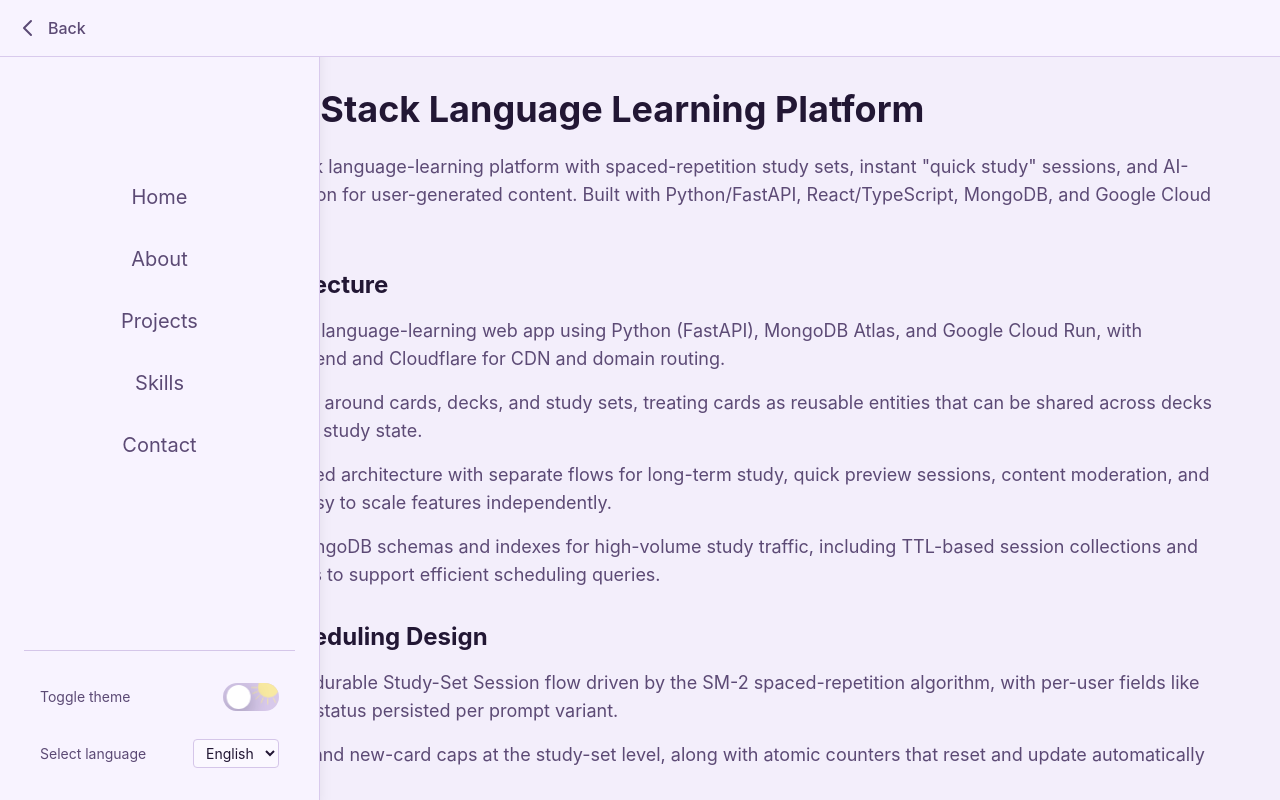
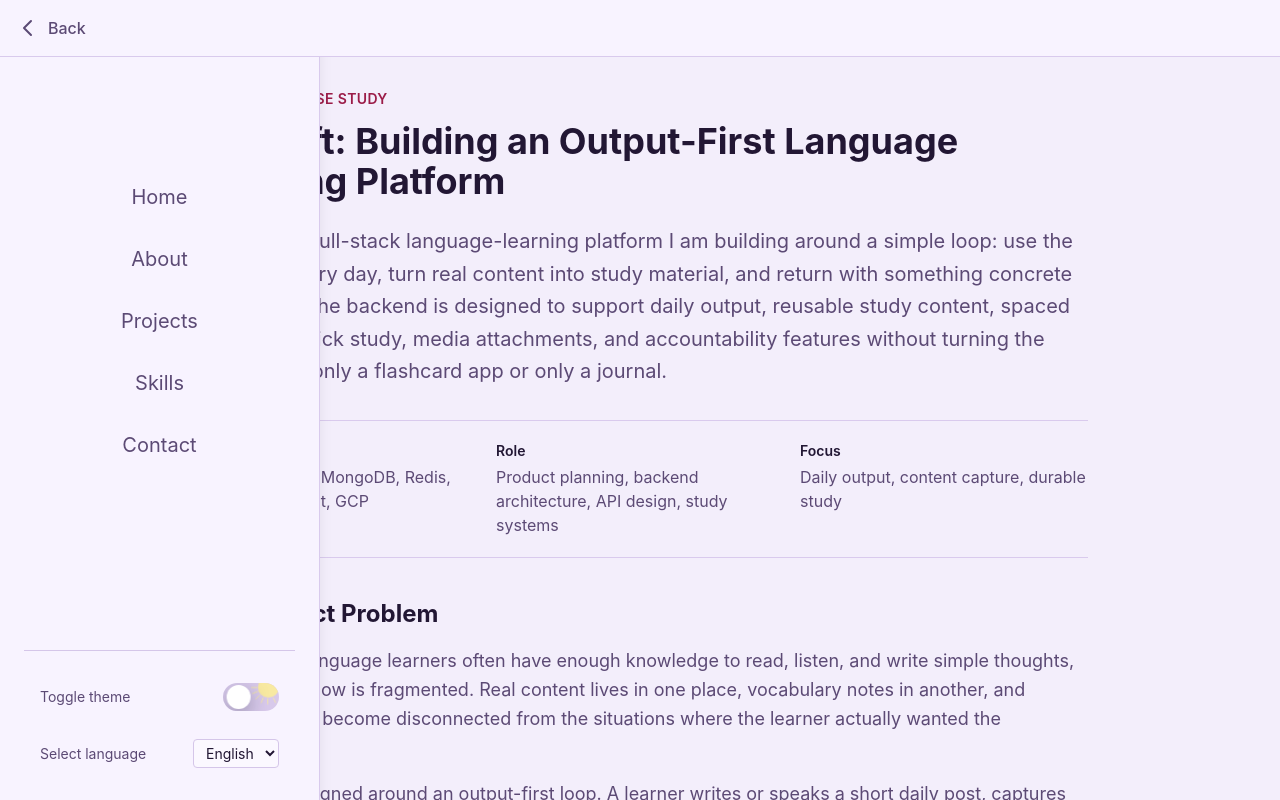
Before and after one commit to admlars2/PortfolioSite, a React (Vite) app: page /lang-lift in a window 1280 px wide. Built offline with nearby package versions, Linux system fonts and the light colour scheme.

Commit message:
Update LangLift portfolio case study

```diff
--- a/src/i18n/locales/en.json
+++ b/src/i18n/locales/en.json
@@ -24,8 +24,8 @@
       "items": [
         {
           "id": "lang-lift",
-          "title": "LangLift – Full-Stack Language Learning Platform",
-          "description": "Designed and built a full-stack language-learning platform with spaced-repetition study sets, instant \"quick study\" sessions, and AI-assisted moderation/verification for user-generated content (Python/FastAPI, React/TypeScript, MongoDB, GCP).",
+          "title": "LangLift - Output-First Language Learning Platform",
+          "description": "Building a full-stack language-learning platform that connects daily writing, real-content vocabulary capture, spaced-repetition study sets, quick study sessions, and visibility-aware accountability features (Python/FastAPI, React/TypeScript, MongoDB, Redis, GCP).",
           "route": "/lang-lift",
           "emoji": "📚",
           "imagePosition": "left"
@@ -141,36 +141,40 @@
   },
   "projects": {
     "langLift": {
-      "title": "LangLift – Full-Stack Language Learning Platform",
-      "summary": "Designed and built a full-stack language-learning platform with spaced-repetition study sets, instant \"quick study\" sessions, and AI-assisted moderation/verification for user-generated content. Built with Python/FastAPI, React/TypeScript, MongoDB, and Google Cloud Platform.",
-      "architectureHeading": "Core System & Architecture",
-      "architectureBody1": "Architected the backend for a language-learning web app using Python (FastAPI), MongoDB Atlas, and Google Cloud Run, with React/TypeScript on the frontend and Cloudflare for CDN and domain routing.",
-      "architectureBody2": "Designed the core data model around cards, decks, and study sets, treating cards as reusable entities that can be shared across decks and personalized via per-user study state.",
-      "architectureBody3": "Implemented a service-oriented architecture with separate flows for long-term study, quick preview sessions, content moderation, and card verification, making it easy to scale features independently.",
-      "architectureBody4": "Defined and implemented MongoDB schemas and indexes for high-volume study traffic, including TTL-based session collections and due-date-indexed study cards to support efficient scheduling queries.",
-      "studySystemHeading": "Study Set / SM-2 Scheduling Design",
-      "studySystemBody1": "Designed and documented a durable Study-Set Session flow driven by the SM-2 spaced-repetition algorithm, with per-user fields like ease, interval, due, reps, and status persisted per prompt variant.",
-      "studySystemBody2": "Implemented per-day review and new-card caps at the study-set level, along with atomic counters that reset and update automatically based on date boundaries.",
-      "studySystemBody3": "Built a session system that maintains a 30-card queue with a 5-card front-end buffer, dynamically refilling from due reviews and new cards while respecting the user's daily limits.",
-      "studySystemBody4": "Designed a robust answer pipeline where each answer atomically pops the next study card, runs the SM-2 update, updates daily stats, refills the queue when it falls below a threshold, and returns the next hydrated card and updated stats.",
-      "quickStudyHeading": "Quick Study / \"Cram\" Flow",
-      "quickStudyBody1": "Designed a separate Quick Study session flow for instant, low-friction deck review that intentionally avoids touching the user's long-term SM-2 data.",
-      "quickStudyBody2": "Implemented a lightweight quick_study_session collection with TTL (~2 hours), tracking user_id, deck_id, seen_ids, and a small queue of card variants.",
-      "quickStudyBody3": "Built a queue refill algorithm that scans deck cards in deck order, applies a prompt-offset rule to space front/back variants, skips cards already seen, and maintains up to 30 pending items while the client always holds 5 in memory.",
-      "moderationHeading": "Moderation System (Safety & Trust)",
-      "moderationBody1": "Designed an automated moderation pipeline for user-generated cards and decks that combines first-pass scoring with Google Perspective API for toxicity/profanity, followed by secondary LLM-based review (Claude 3, GPT-4o) for nuanced decisions.",
-      "moderationBody2": "Defined a Moderation Document schema to track each flagged item with fields for content type, submitter, initial toxicity scores, LLM verdict and reasoning, status, and resolution notes.",
-      "moderationBody3": "Integrated moderation status directly into card/deck metadata so the UI can hide or downgrade risky content, with a planned admin dashboard for reviewing unresolved moderation docs.",
-      "verificationHeading": "Verification System (Quality & Accuracy)",
-      "verificationBody1": "Designed a card verification pipeline to improve accuracy and trust in definitions, supporting both manual requests from high-tier premium users and automatic triggers when cards become popular.",
-      "verificationBody2": "Created a per-language verification metadata block on each card (status, last_verified_at, method, verifier) so users can see which translations have been AI- or human-verified.",
-      "verificationBody3": "Implemented language-level AI validation settings allowing creators to decide which languages use AI auto-verification vs manual control, with AI models checking grammar, factual accuracy, and cross-language alignment.",
-      "resilienceHeading": "Resilience & Real-World Usage",
-      "resilienceBody1": "Designed APIs and flows to be resilient to real-world usage: double taps, multi-tab sessions, flaky networks, and partial offline usage.",
-      "resilienceBody2": "Added guardrails for multi-tab and offline usage (idempotent answer endpoints, optional active_tab_token, offline answer queues on the client), preventing double-counting and race conditions.",
-      "resilienceBody3": "Planned an offline premium mode that preloads ~1,000 upcoming cards, runs SM-2 locally, logs answers client-side, and replays them on the server for reconciliation.",
-      "conclusionHeading": "Conclusion",
-      "conclusion": "This project demonstrates expertise in full-stack architecture, algorithm design (SM-2 spaced repetition), AI/ML integration, and building production-ready systems that handle real-world edge cases. Separated \"long-term learning\" (SM-2 Study Sets) from \"quick preview/cram\" (Quick Study) to match real learner workflows while avoiding noise in spaced-repetition statistics."
+      "caseStudyLabel": "Engineering case study",
+      "title": "LangLift: Building an Output-First Language Learning Platform",
+      "summary": "LangLift is a full-stack language-learning platform I am building around a simple loop: use the language every day, turn real content into study material, and return with something concrete to practice. The backend is designed to support daily output, reusable study content, spaced repetition, quick study, media attachments, and accountability features without turning the product into only a flashcard app or only a journal.",
+      "stackLabel": "Stack",
+      "stackValue": "Python, FastAPI, MongoDB, Redis, React, TypeScript, GCP",
+      "roleLabel": "Role",
+      "roleValue": "Product planning, backend architecture, API design, study systems",
+      "focusLabel": "Focus",
+      "focusValue": "Daily output, content capture, durable study",
+      "problemHeading": "The Product Problem",
+      "problemBody1": "Intermediate language learners often have enough knowledge to read, listen, and write simple thoughts, but their workflow is fragmented. Real content lives in one place, vocabulary notes in another, and flashcards can become disconnected from the situations where the learner actually wanted the language.",
+      "problemBody2": "LangLift is designed around an output-first loop. A learner writes or speaks a short daily post, captures useful words and phrases from real content, saves that material into cards and decks, and studies it again through quick practice or longer-term spaced repetition.",
+      "architectureHeading": "System Architecture",
+      "architectureBody1": "The backend uses FastAPI with a service-oriented structure: routers handle HTTP boundaries, service modules own product workflows, and database operation layers keep MongoDB access organized by domain. That separation lets study, content, community, notifications, and moderation evolve without every feature depending on one large controller.",
+      "architectureBody2": "MongoDB stores the main product models, including users, cards, decks, study items, daily posts, clubs, attachments, metrics, and review artifacts. Redis-backed services support caching, connection state, lightweight queues, and realtime-adjacent features where low-latency state matters.",
+      "architectureBody3": "The deployment direction uses containerized services, Google Cloud Run, Cloud Scheduler or task-style internal jobs, and Cloud storage/integration clients where the product needs OCR, media handling, notifications, or operational automation.",
+      "studyModelHeading": "Study Model",
+      "studyModelBody1": "The core study model separates cards, decks, and study sets. Cards are reusable units of language content, decks are source packages, and study sets are private user-owned collections that track long-term progress. The guiding line is: decks are what you pull from; study sets are what you study.",
+      "studyModelBody2": "For long-term review, I built the study direction around SM-2-style spaced repetition with per-user scheduling state, due dates, review history, and daily limits. This keeps reusable public or starter content separate from the learner's personal memory state.",
+      "studyModelBody3": "Quick Study is intentionally separate from spaced repetition. It gives learners a low-friction way to preview, cram, or refresh a deck without changing their durable review schedule, which keeps casual practice from polluting long-term learning statistics.",
+      "contentPipelineHeading": "Content And Media Pipeline",
+      "contentPipelineBody1": "LangLift's content layer supports cards, definitions, decks, search documents, suggestions, and attachments. The backend includes routes and services for uploading and serving media so cards can grow beyond plain text when audio, images, or other study context are useful.",
+      "contentPipelineBody2": "The current product direction is to turn pasted text and uploaded images into vocabulary candidates through an explicit review flow. OCR and AI-assisted generation can help extract candidates, but the user should review and edit material before it becomes trusted study content.",
+      "dailyOutputHeading": "Daily Output And Accountability",
+      "dailyOutputBody1": "Daily posts are the habit anchor: one manageable act of production in the target language. The backend work includes daily post APIs, likes, friends, clubs, and feed/SSE-oriented surfaces that can support accountability without making the launch product a broad public social network.",
+      "dailyOutputBody2": "Visibility rules matter because language output can be personal and imperfect. The planned behavior keeps posts private by default, lets friends or clubs interact where visibility allows it, and allows accountability signals without always exposing the post content.",
+      "qualityHeading": "Safety And Quality",
+      "qualityBody1": "Because LangLift handles user-generated language content, the backend includes moderation and review concepts rather than assuming every generated or submitted item should become public study material immediately. The goal is to preserve learner trust while keeping the core workflow fast.",
+      "qualityBody2": "For LangLift-team content, the system is moving toward clear provenance, AI-generated labels where relevant, and suggestion flows that let users report or support corrections without cluttering the main study experience.",
+      "roadmapHeading": "Current Roadmap",
+      "roadmapBody1": "The project is actively evolving from a collection of strong backend systems into a tighter v1 product loop. The next product milestones are polishing content transformation, clarifying the first review/edit screen, improving target-language input helpers, and making the daily output to study path easier to understand.",
+      "roadmapBody2": "Post-launch work is planned around grammar structure extraction and study, richer writing or speech practice, and continued documentation alignment so product intent, API behavior, and implementation stay consistent as the codebase grows.",
+      "conclusionHeading": "What This Project Shows",
+      "conclusion": "LangLift demonstrates how I think about full-stack product engineering: start from a real learner workflow, define a clear domain model, build backend services that keep product concepts legible, and leave room for AI assistance without letting it hide uncertainty from the user."
     },
     "kanjiTrainer": {
       "title": "Kanji Trainer for Raspberry Pi",
--- a/src/pages/projects/LangLift.tsx
+++ b/src/pages/projects/LangLift.tsx
@@ -1,133 +1,75 @@
 import ProjectLayout from '@/components/ProjectLayout';
 import { useTranslation } from 'react-i18next';
 
+const SECTIONS = [
+  { heading: 'problemHeading', bodies: ['problemBody1', 'problemBody2'] },
+  { heading: 'architectureHeading', bodies: ['architectureBody1', 'architectureBody2', 'architectureBody3'] },
+  { heading: 'studyModelHeading', bodies: ['studyModelBody1', 'studyModelBody2', 'studyModelBody3'] },
+  { heading: 'contentPipelineHeading', bodies: ['contentPipelineBody1', 'contentPipelineBody2'] },
+  { heading: 'dailyOutputHeading', bodies: ['dailyOutputBody1', 'dailyOutputBody2'] },
+  { heading: 'qualityHeading', bodies: ['qualityBody1', 'qualityBody2'] },
+  { heading: 'roadmapHeading', bodies: ['roadmapBody1', 'roadmapBody2'] },
+] as const;
+
 export default function LangLift() {
   const { t } = useTranslation();
+
   return (
     <ProjectLayout>
-      <div className="max-w-6xl mx-auto">
+      <article className="max-w-4xl mx-auto">
+        <p className="text-sm font-semibold uppercase tracking-wide text-accent mb-3">
+          {t('projects.langLift.caseStudyLabel')}
+        </p>
+
         <h1 className="text-4xl font-bold mb-6 text-primary">
           {t('projects.langLift.title')}
         </h1>
 
-        <div className="max-w-none">
-          <p className="text-lg text-secondary mb-6">
-            {t('projects.langLift.summary')}
-          </p>
+        <p className="text-xl text-secondary leading-relaxed mb-8">
+          {t('projects.langLift.summary')}
+        </p>
 
-          <h2 className="text-2xl font-bold mt-8 mb-4 text-primary">
-            {t('projects.langLift.architectureHeading')}
-          </h2>
+        <dl className="grid gap-4 sm:grid-cols-3 border-y border-sidebar py-5 mb-10">
+          <div>
+            <dt className="text-sm font-semibold text-primary">{t('projects.langLift.stackLabel')}</dt>
+            <dd className="text-secondary mt-1">{t('projects.langLift.stackValue')}</dd>
+          </div>
+          <div>
+            <dt className="text-sm font-semibold text-primary">{t('projects.langLift.roleLabel')}</dt>
+            <dd className="text-secondary mt-1">{t('projects.langLift.roleValue')}</dd>
+          </div>
+          <div>
+            <dt className="text-sm font-semibold text-primary">{t('projects.langLift.focusLabel')}</dt>
+            <dd className="text-secondary mt-1">{t('projects.langLift.focusValue')}</dd>
+          </div>
+        </dl>
 
-          <p className="text-lg text-secondary mb-4">
-            {t('projects.langLift.architectureBody1')}
-          </p>
+        <div className="space-y-10">
+          {SECTIONS.map((section) => (
+            <section key={section.heading}>
+              <h2 className="text-2xl font-bold mb-4 text-primary">
+                {t(`projects.langLift.${section.heading}`)}
+              </h2>
+              <div className="space-y-4">
+                {section.bodies.map((bodyKey) => (
+                  <p key={bodyKey} className="text-lg text-secondary leading-relaxed">
+                    {t(`projects.langLift.${bodyKey}`)}
+                  </p>
+                ))}
+              </div>
+            </section>
+          ))}
+        </div>
 
-          <p className="text-lg text-secondary mb-4">
-            {t('projects.langLift.architectureBody2')}
-          </p>
-
-          <p className="text-lg text-secondary mb-4">
-            {t('projects.langLift.architectureBody3')}
-          </p>
-
-          <p className="text-lg text-secondary mb-6">
-            {t('projects.langLift.architectureBody4')}
-          </p>
-
-          <h2 className="text-2xl font-bold mt-8 mb-4 text-primary">
-            {t('projects.langLift.studySystemHeading')}
-          </h2>
-
-          <p className="text-lg text-secondary mb-4">
-            {t('projects.langLift.studySystemBody1')}
-          </p>
-
-          <p className="text-lg text-secondary mb-4">
-            {t('projects.langLift.studySystemBody2')}
-          </p>
-
-          <p className="text-lg text-secondary mb-4">
-            {t('projects.langLift.studySystemBody3')}
-          </p>
-
-          <p className="text-lg text-secondary mb-6">
-            {t('projects.langLift.studySystemBody4')}
-          </p>
-
-          <h2 className="text-2xl font-bold mt-8 mb-4 text-primary">
-            {t('projects.langLift.quickStudyHeading')}
-          </h2>
-
-          <p className="text-lg text-secondary mb-4">
-            {t('projects.langLift.quickStudyBody1')}
-          </p>
-
-          <p className="text-lg text-secondary mb-4">
-            {t('projects.langLift.quickStudyBody2')}
-          </p>
-
-          <p className="text-lg text-secondary mb-6">
-            {t('projects.langLift.quickStudyBody3')}
-          </p>
-
-          <h2 className="text-2xl font-bold mt-8 mb-4 text-primary">
-            {t('projects.langLift.moderationHeading')}
-          </h2>
-
-          <p className="text-lg text-secondary mb-4">
-            {t('projects.langLift.moderationBody1')}
-          </p>
-
-          <p className="text-lg text-secondary mb-4">
-            {t('projects.langLift.moderationBody2')}
-          </p>
-
-          <p className="text-lg text-secondary mb-6">
-            {t('projects.langLift.moderationBody3')}
-          </p>
-
-          <h2 className="text-2xl font-bold mt-8 mb-4 text-primary">
-            {t('projects.langLift.verificationHeading')}
-          </h2>
-
-          <p className="text-lg text-secondary mb-4">
-            {t('projects.langLift.verificationBody1')}
-          </p>
-
-          <p className="text-lg text-secondary mb-4">
-            {t('projects.langLift.verificationBody2')}
-          </p>
-
-          <p className="text-lg text-secondary mb-6">
-            {t('projects.langLift.verificationBody3')}
-          </p>
-
-          <h2 className="text-2xl font-bold mt-8 mb-4 text-primary">
-            {t('projects.langLift.resilienceHeading')}
-          </h2>
-
-          <p className="text-lg text-secondary mb-4">
-            {t('projects.langLift.resilienceBody1')}
-          </p>
-
-          <p className="text-lg text-secondary mb-4">
-            {t('projects.langLift.resilienceBody2')}
-          </p>
-
-          <p className="text-lg text-secondary mb-6">
-            {t('projects.langLift.resilienceBody3')}
-          </p>
-
-          <h2 className="text-2xl font-bold mt-8 mb-4 text-primary">
+        <section className="mt-10">
+          <h2 className="text-2xl font-bold mb-4 text-primary">
             {t('projects.langLift.conclusionHeading')}
           </h2>
-
-          <p className="text-lg text-secondary mb-6">
+          <p className="text-lg text-secondary leading-relaxed">
             {t('projects.langLift.conclusion')}
           </p>
-        </div>
-      </div>
+        </section>
+      </article>
     </ProjectLayout>
   );
 }
```
